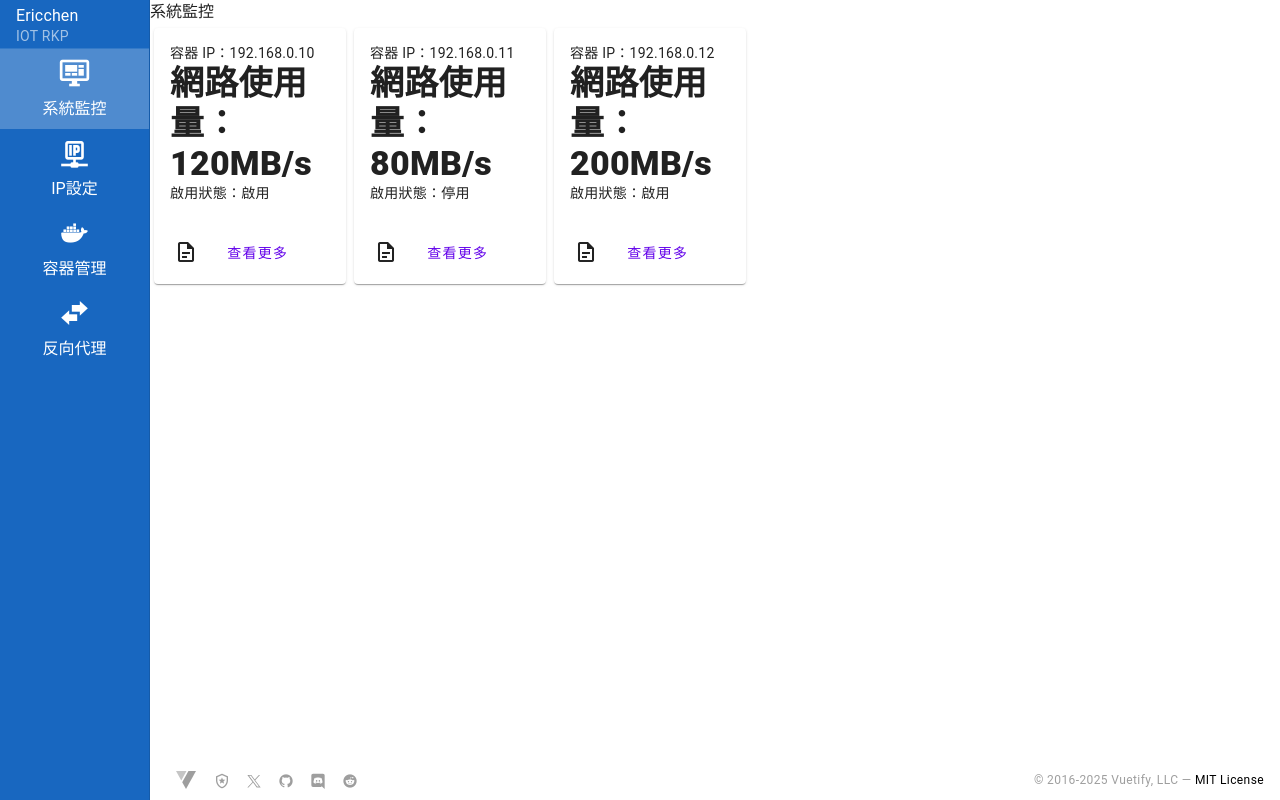
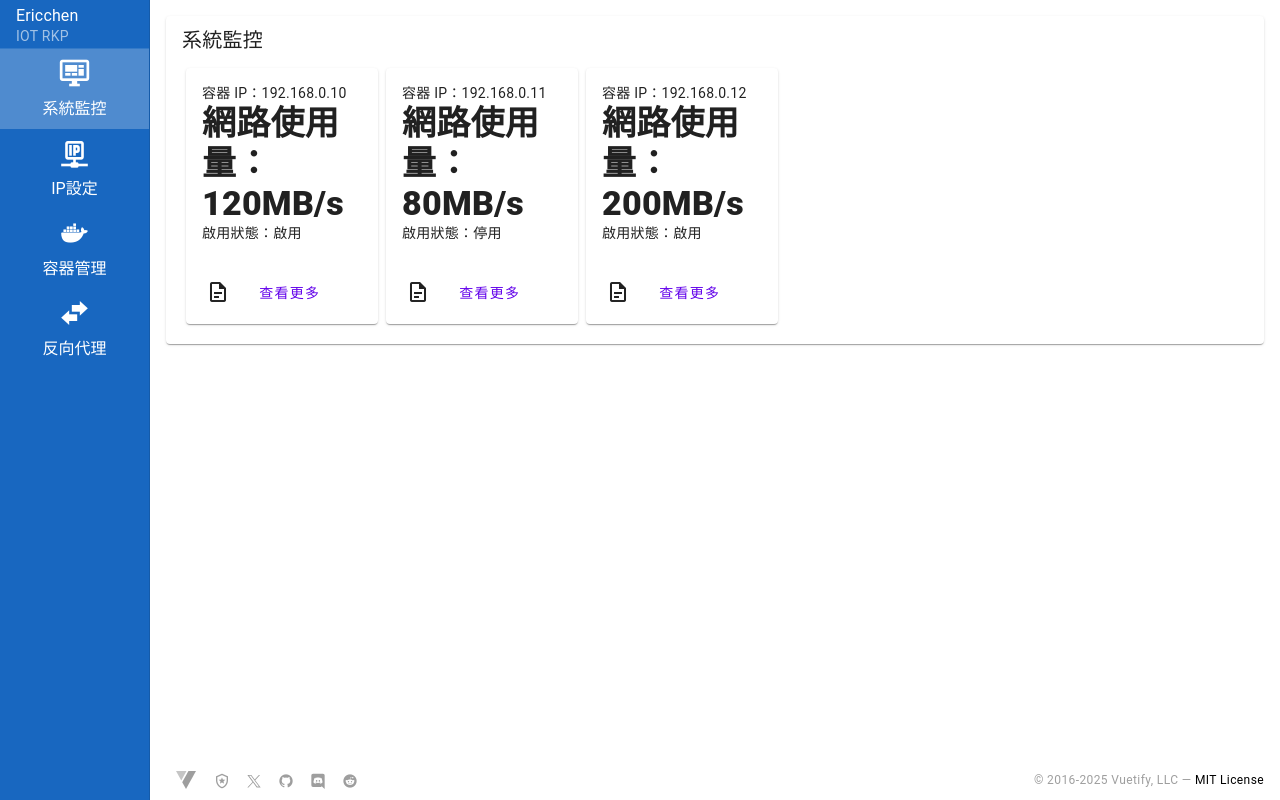
Before and after one commit to Jyunnn/iot_rkpweb, a Vue app: page /SystemMonitoring in a window 1280 px wide. Built offline with nearby package versions, Linux system fonts and the light colour scheme; a small style sheet from the web is missing.

Commit message:
Wrap system monitoring cards in card

```diff
--- a/src/pages/SystemMonitoring.vue
+++ b/src/pages/SystemMonitoring.vue
@@ -1,5 +1,8 @@
 <template>
-  <p>系統監控</p>
+  <v-container class="pa-4">
+    <v-card>
+      <v-card-title>系統監控</v-card-title>
+      <v-card-text>
         <div class="d-flex flex-wrap gap-4">
           <SystemCard v-for="(item, index) in systems" :key="index">
             <template #default>
@@ -15,7 +18,8 @@
             </template>
           </SystemCard>
         </div>
-
+      </v-card-text>
+    </v-card>
     <v-dialog v-model="logsDialog" max-width="600">
       <v-card>
         <v-card-title>容器日誌</v-card-title>
@@ -42,6 +46,7 @@
         </v-card-actions>
       </v-card>
     </v-dialog>
+  </v-container>
 </template>
 
 <script setup>
```
Lines whose indentation alone changed are shown as unchanged.
